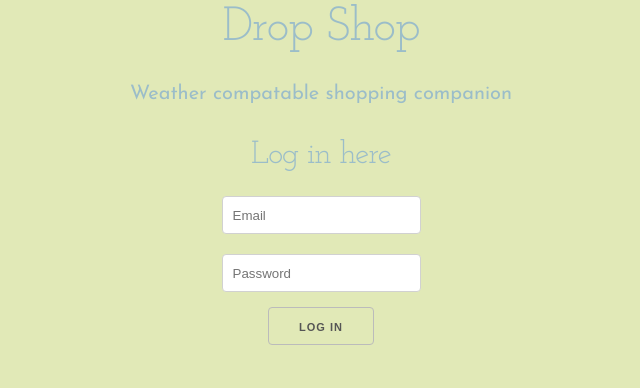
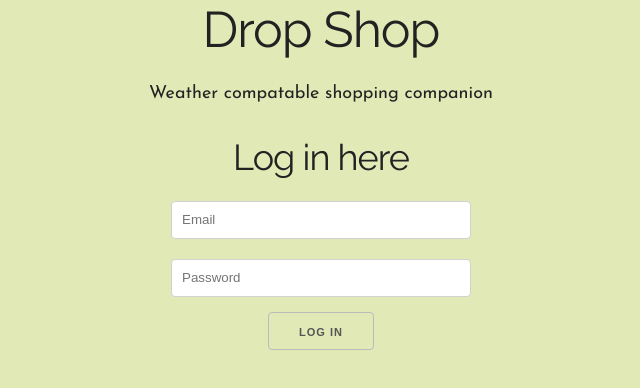
Before and after one commit to missginski/drop-shop, a website: page html/login/index.html in a window 1280 px wide. Shown: the whole page, without its empty margins (319-959 px from the left). Drawn offline with nearby package versions, Linux system fonts and the light colour scheme; files that its build step writes are made by us from their sources.

Commit message:
restyle landing page

```diff
--- a/html/login/index.html
+++ b/html/login/index.html
@@ -7,39 +7,13 @@
 
   <link rel="stylesheet" href="style.css">
   <link rel="stylesheet" href="skeleton.css">
-  <!-- <link rel="stylesheet" href="https://maxcdn.bootstrapcdn.com/bootstrap/3.3.7/css/bootstrap.min.css" integrity="sha384-BVYiiSIFeK1dGmJRAkycuHAHRg32OmUcww7on3RYdg4Va+PmSTsz/K68vbdEjh4u" crossorigin="anonymous"> -->
   <link href="https://fonts.googleapis.com/css?family=Josefin+Sans|Josefin+Slab|Raleway" rel="stylesheet">
-  <style>
-  body {
-    background-color: #e1e9b7;
-    font-family: 'Josefin Slab';
-    color: #9bbdc9;
-    text-align: center;
-    margin: 0;
-    padding: 0;
-  }
-  h1 {
-    font-size: 48px;
-  }
-  h3 {
-    font-size: 32px;
-  }
-  p {
-    font-family: 'Josefin Sans';
-  }
-  .product {
-    background: white;
-    color: #000;
-    padding: 10px;
-    margin: auto;
-  }
-  .top {
-    font-size: 20px;
-  }
 
-</style>
 </head>
 <body>
+
+
+<div class="form_wrapper">
 
   <h1>Drop Shop</h1>
   <p class="top">Weather compatable shopping companion</p>
@@ -47,16 +21,18 @@
   <form action="/login" method="POST" class="form-horizontal">
     <div class="form-group">
       <label for="inputEmail">  </label>
-      <input type="text" class="inputEmail" name="email" placeholder="Email">
+      <input type="text" class="inputEmail my_form" name="email" placeholder="Email">
     </div>
     <div class="form-group">
       <label for="inputPassword">  </label>
-      <input type="password" name="password" placeholder="Password">
+      <input type="password" name="password" placeholder="Password" class="my_form">
     <div class="form-group">
       <input type="submit" class="btn btn-default" value="Log In">
     </div>
   </form>
 
+</div>
+
   <script src="https://ajax.googleapis.com/ajax/libs/jquery/3.2.1/jquery.min.js"></script>
   <script src="https://maxcdn.bootstrapcdn.com/bootstrap/3.3.7/js/bootstrap.min.js" ></script>
 </body>
--- a/public/style.css
+++ b/public/style.css
@@ -1,13 +1,14 @@
   body {
     background-color: #e1e9b7;
     font-family: 'Josefin Slab';
-    color: #fff;
+    color: #2F2F2F;
     text-align: center;
     margin: 0;
     padding: 0;
   }
   p {
     font-family: 'Josefin Sans';
+    font-size: 18px;
   }
   .product {
     background: white;
@@ -15,3 +16,17 @@
     padding: 10px;
     margin: auto;
   }
+
+  .my_form {
+    width: 300px;
+  }
+
+
+
+
+
+  /*#F9F9F9
+  #2F2F2F
+  #F4EDCA
+  #DDFAFF
+  #D0FDE4*/
```
Also changed, not shown: html/index.html (+6 -7 lines).
